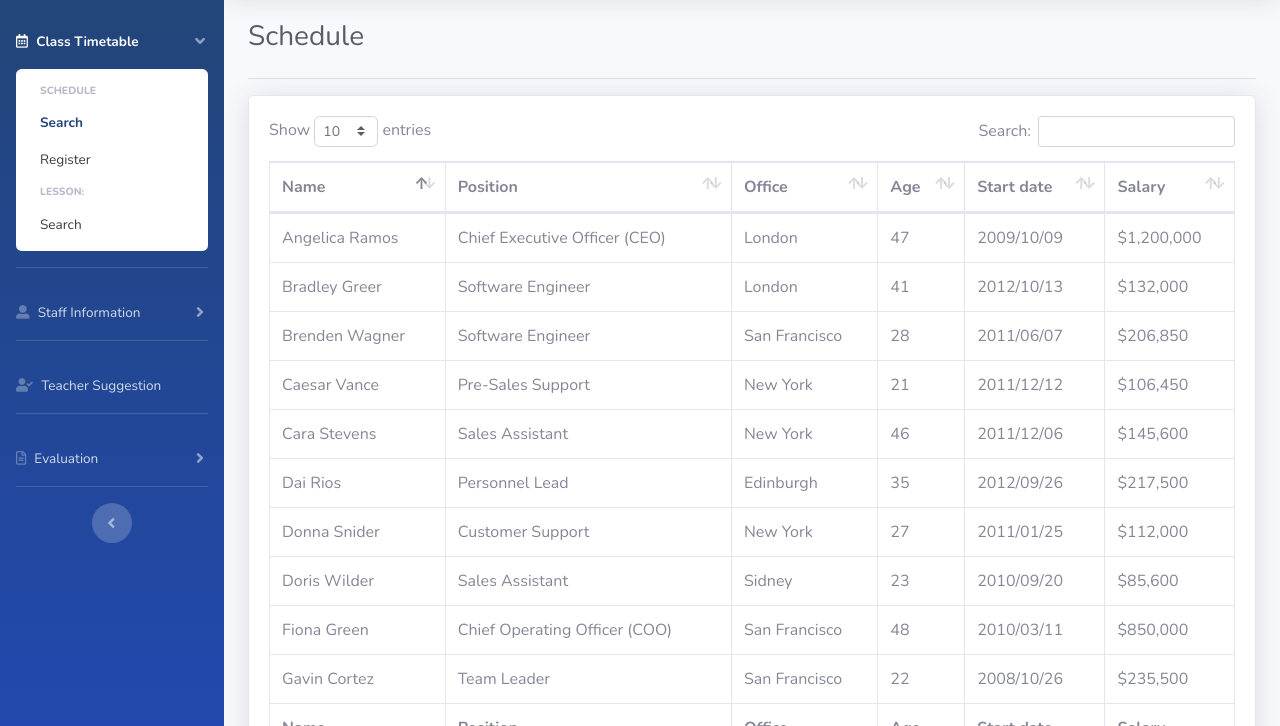
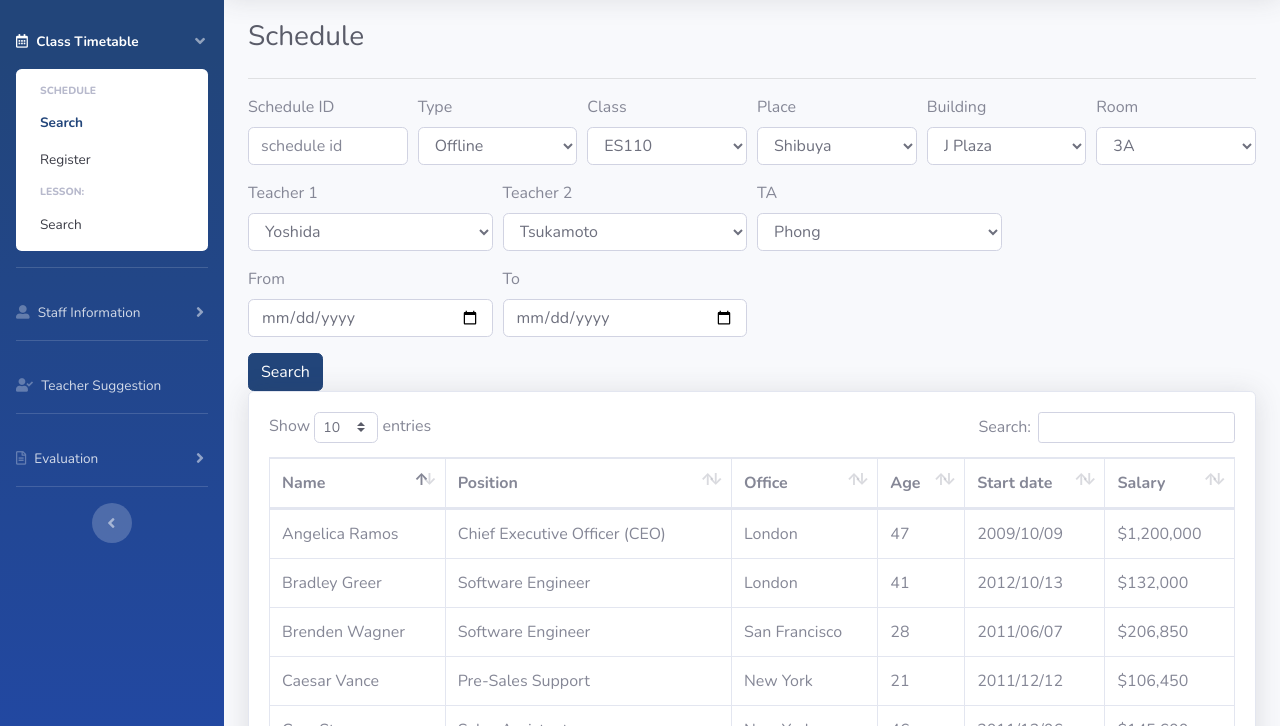
Before and after one commit to phongnx1/staff_management_system_mock_screen, a website with bundled scripts: page blank.html in a window 1280 px wide. Shown: the part 74-800 px from the top of the page. Built offline with nearby package versions, Linux system fonts and the light colour scheme.

Commit message:
add search form

```diff
--- a/blank.html
+++ b/blank.html
@@ -304,6 +304,108 @@
           <h1 class="h3 mb-4 text-gray-800">Schedule</h1>
 
           <hr class="sidebar-divider">
+
+          <!--Search form-->
+          <form>
+            <div class="form-row">
+              <div class="form-group col-md-2">
+                <label for="inputAddress">Schedule ID</label>
+                <input type="text" class="form-control" id="inputAddress" placeholder="schedule id">
+              </div>
+              <div class="form-group col-md-2">
+                <label for="inputState">Type</label>
+                <select id="inputState" class="form-control">
+                  <option>----</option>
+                  <option selected>Offline</option>
+                  <option>Online</option>
+                </select>
+              </div>
+              <div class="form-group col-md-2">
+                <label for="inputState">Class</label>
+                <select id="inputState" class="form-control">
+                  <option>----</option>
+                  <option selected>ES110</option>
+                  <option>ES210</option>
+                </select>
+              </div>
+              <div class="form-group col-md-2">
+                <label for="inputState">Place</label>
+                <select id="inputState" class="form-control">
+                  <option>----</option>
+                  <option selected>Shibuya</option>
+                  <option>Jiyugaoka</option>
+                  <option>Kichijoji</option>
+                </select>
+              </div>
+              <div class="form-group col-md-2">
+                <label for="inputState">Building</label>
+                <select id="inputState" class="form-control">
+                  <option>----</option>
+                  <option selected>J Plaza</option>
+                  <option>O N</option>
+                </select>
+              </div>
+              <div class="form-group col-md-2">
+                <label for="inputState">Room</label>
+                <select id="inputState" class="form-control">
+                  <option>----</option>
+                  <option selected>3A</option>
+                  <option> 3B </option>
+                  <option> 3C </option>
+                  <option> 3D </option>
+                  <option> 4E </option>
+                  <option> 4F </option>
+                  <option> 4G </option>
+                  <option> 4H </option>
+                  <option> 5I </option>
+                  <option> 5J </option>
+                  <option> 5K </option>
+                  <option> 5L </option>
+                  <option> 6M </option>
+                  <option> 6N </option>
+                  <option> 6O </option>
+                  <option> 6P </option>
+                </select>
+              </div>
+            </div>
+            <div class="form-row">
+              <div class="form-group col-md-3">
+                <label for="inputState">Teacher 1</label>
+                <select id="inputState" class="form-control">
+                  <option>----</option>
+                  <option selected>Yoshida</option>
+                  <option>Matsui</option>
+                </select>
+              </div>
+              <div class="form-group col-md-3">
+                <label for="inputState">Teacher 2</label>
+                <select id="inputState" class="form-control">
+                  <option>----</option>
+                  <option selected>Tsukamoto</option>
+                  <option>Kadotami</option>
+                </select>
+              </div>
+              <div class="form-group col-md-3">
+                <label for="inputState">TA</label>
+                <select id="inputState" class="form-control">
+                  <option>----</option>
+                  <option selected>Phong</option>
+                  <option>Huong</option>
+                </select>
+              </div>
+            </div>
+            <div class="form-row">
+              <div class="md-form md-outline input-with-post-icon datepicker form-group col-md-3">
+                <label for="inputState">From</label>
+                <input placeholder="Select date" type="date" id="example" class="form-control">
+              </div>
+              <div class="md-form md-outline input-with-post-icon datepicker form-group col-md-3">
+                <label for="inputState">To</label>
+                <input placeholder="Select date" type="date" id="example" class="form-control">
+              </div>
+            </div>
+            <button type="submit" class="btn btn-primary">Search</button>
+          </form>
 
           <!-- DataTales Example -->
           <div class="card shadow mb-4">
```
